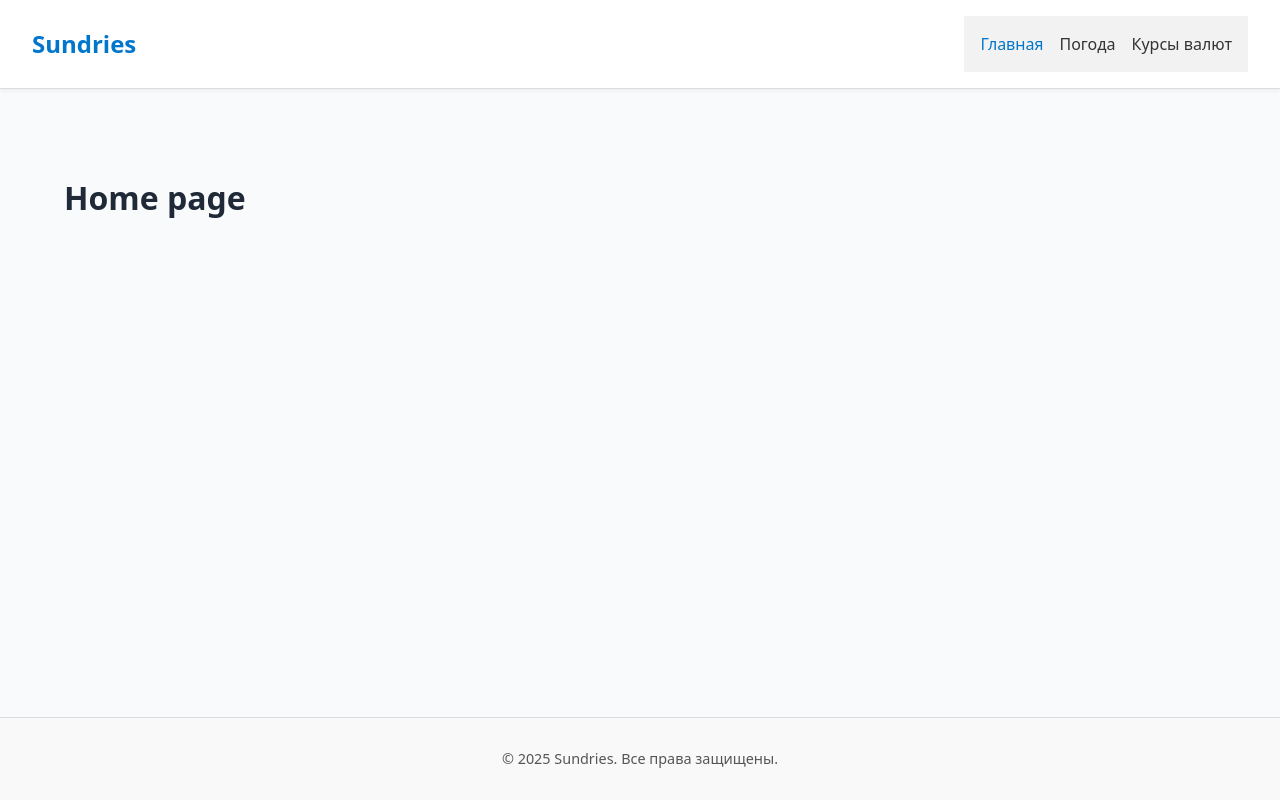
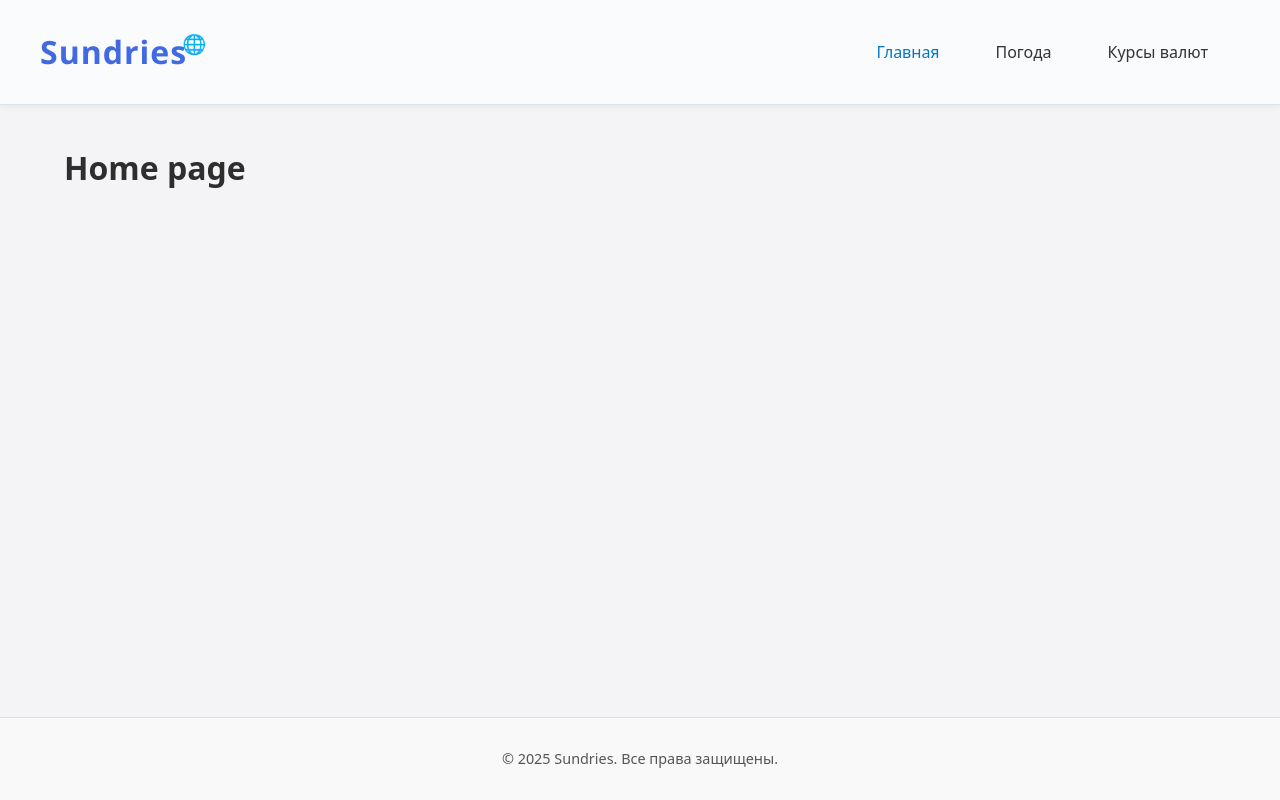
Before and after one commit to AlexandrMaspanov/sundries, a React (Vite) app: page / in a window 1280 px wide. Built offline with nearby package versions, Linux system fonts and the light colour scheme.

Commit message:
refactor header: updated header, logo, navbar, burger menu and styles

```diff
--- /dev/null
+++ b/src/components/burgermenu/BurgerMenu.jsx
@@ -0,0 +1,17 @@
+import styles from './BurgerMenu.module.css';
+
+const BurgerMenu = ({ isOpen, onClick }) => {
+    return (
+        <button
+            className={`${styles.burger} ${isOpen ? styles.open : ''}`}
+            onClick={onClick}
+            aria-label='Toggle menu'
+        >
+            <span className={styles.line} />
+            <span className={styles.line} />
+            <span className={styles.line} />
+        </button>
+    );
+}
+
+export default BurgerMenu;
--- /dev/null
+++ b/src/components/burgermenu/BurgerMenu.module.css
@@ -0,0 +1,38 @@
+.burger {
+    display: none;
+    flex-direction: column;
+    justify-content: space-between;
+    width: 1.5rem;
+    height: 1rem;
+    padding: 0;
+    background: none;
+    border: none;
+    cursor: pointer;
+}
+
+.burger .line {
+    width: 100%;
+    height: 0.2rem;
+    background-color: #1f2937;
+    border-radius: 0.2rem;
+    transition: all 0.3s ease;
+    transform-origin: center;
+}
+
+.burger.open .line:nth-child(1) {
+    transform: translateY(0.4rem) rotate(45deg);
+}
+
+.burger.open .line:nth-child(2) {
+    opacity: 0;
+}
+
+.burger.open .line:nth-child(3) {
+    transform: translateY(-0.4rem) rotate(-45deg) ;
+}
+
+@media (max-width: 768px) {
+    .burger {
+        display: flex;
+    }
+}
--- /dev/null
+++ b/src/components/logo/Logo.jsx
@@ -0,0 +1,12 @@
+import styles from './Logo.module.css';
+
+const Logo = () => {
+    return (
+        <div className={styles.logo}>
+            <h1>Sundries</h1>
+            <span role='img' aria-label='globe' className={styles.icon}>🌐</span>
+        </div>
+    );
+}
+
+export default Logo;
--- /dev/null
+++ b/src/components/logo/Logo.module.css
@@ -0,0 +1,33 @@
+.logo {
+    display: flex;
+    align-items: center;
+    gap: 0.5rem;
+    animation: fadeIn 0.8s ease forwards;
+    opacity: 0;
+}
+
+.logo h1 {
+    font-weight: bold;
+    color: #4169e1;
+    font-family: 'Segoe UI', Tahoma, Geneva, Verdana, sans-serif;
+    letter-spacing: 1px;
+    user-select: none;
+}
+
+.icon {
+    font-size: 1.2rem;
+    position: relative;
+    top: -0.5rem;
+    left: -0.8rem;
+}
+
+@keyframes fadeIn {
+    from {
+        transform: translateY(-10px);
+        opacity: 0;
+    }
+    to {
+        transform: translateY(0);
+        opacity: 1;
+    }
+}
--- a/src/components/navbar/Navbar.jsx
+++ b/src/components/navbar/Navbar.jsx
@@ -1,12 +1,14 @@
-import NavItem from './NavItem';
+import NavItem from './navitem/NavItem';
 import styles from './Navbar.module.css';
 
-const Navbar = () => {
+const Navbar = ({ isOpen, onCloseMenu }) => {
     return (
-        <nav className={styles.navbar}>
-            <NavItem to='/'>Главная</NavItem>
-            <NavItem to='/weather'>Погода</NavItem>
-            <NavItem to='/exchange-rates'>Курсы валют</NavItem>
+        <nav className={`${styles.navbar} ${isOpen ? styles.navbarOpen : ''}`}>
+            <ul className={styles.navbarLinks}>
+                <NavItem to='/' onClick={onCloseMenu}>Главная</NavItem>
+                <NavItem to='/weather' onClick={onCloseMenu}>Погода</NavItem>
+                <NavItem to='/exchange-rates' onClick={onCloseMenu}>Курсы валют</NavItem>
+            </ul>
         </nav>
     );
 }
--- a/src/components/navbar/Navbar.module.css
+++ b/src/components/navbar/Navbar.module.css
@@ -1,16 +1,51 @@
 .navbar {
-    display: flex;
-    gap: 1rem;
-    padding: 1rem;
-    background-color: #f2f2f2;
+    /* display: flex; */
+    /* position: relative; */
+    /* z-index: 1000; */
+    transition: opacity 0.5s ease, transform 0.5s ease;
 }
 
-.link {
-    text-decoration: none;
-    color: #333;
-    font-weight: 500;
+.navbarLinks {
+    display: flex;
+    gap: 1.5rem;
+    padding: 1rem;
+    list-style: none;
 }
 
-.link.active {
-    color: #0077cc;
+@media (max-width: 768px) {
+    .navbar {
+        /* display: none; */
+        flex-direction: column;
+        align-items: center;
+        position: absolute;
+        top: 100%;
+        left: 0;
+        right: 0;
+        padding: 1rem 0;
+        background-color: #f9fbfc;
+        border-top: 1px solid #dbe5ee;
+        border-radius: 0.75rem;
+        box-shadow: 0 4px 6px rgba(0, 0, 0, 0.1);
+        opacity: 0;
+        transform: translateY(-10px);
+        pointer-events: none;
+        z-index: 999;
+        /* transition: all 0.3s ease; */
+    }
+
+    .navbarOpen {
+        /* display: flex; */
+        opacity: 1;
+        transform: translateY(0);
+        pointer-events: auto;
+    }
+
+    /* .navbar.closed {
+        display: none;
+    } */
+
+    .navbarLinks {
+        flex-direction: column;
+        gap: 1rem;
+    }
 }
--- a/src/components/navbar/NavItem.jsx
+++ b/src/components/navbar/navitem/NavItem.jsx
@@ -1,11 +1,12 @@
 import { NavLink } from 'react-router-dom';
-import styles from './Navbar.module.css';
+import styles from './NavItem.module.css';
 
-const NavItem = ({ to, children }) => {
+const NavItem = ({ to, children, onClick }) => {
     return (
         <NavLink
             to={to}
             end={to === '/'}
+            onClick={onClick}
             className={({ isActive }) => `${styles.link} ${isActive ? styles.active : ''}`}
         >
             {children}
--- /dev/null
+++ b/src/components/navbar/navitem/NavItem.module.css
@@ -0,0 +1,18 @@
+.link {
+    padding: 0.5rem 1rem;
+    border-radius: 0.5rem;
+    font-weight: 500;
+    text-decoration: none;
+    color: #333;
+    transition: background-color 0.2s ease-in-out, color 0.2s;
+}
+
+.link:hover {
+    background-color: #e5f0ff;
+    color: #004a99;
+}
+
+.link.active {
+    color: #0077cc;
+    transition: color 0.3s ease;
+}
--- a/src/layout/RootLayout.module.css
+++ b/src/layout/RootLayout.module.css
@@ -6,5 +6,6 @@
 
 main {
     flex: 1;
+    margin-top: 5rem;
     padding: 2rem;
 }
--- a/src/layout/header/Header.jsx
+++ b/src/layout/header/Header.jsx
@@ -1,11 +1,28 @@
+import { useState } from 'react';
+import BurgerMenu from '../../components/burgermenu/BurgerMenu';
+import Logo from '../../components/logo/Logo';
 import Navbar from '../../components/navbar/Navbar';
 import styles from './Header.module.css';
 
 const Header = () => {
+    const [menuOpen, setMenuOpen] = useState(false);
+
+    const toggleMenu = () => setMenuOpen(prev => !prev);
+    const closeMenu = () => setMenuOpen(false);
+
     return (
         <header className={styles.header}>
-            <div className={styles.logo}>Sundries</div>
-            <Navbar />
+            <div className={styles.headerContainer}>
+                <Logo />
+                <Navbar isOpen={menuOpen} onCloseMenu={closeMenu} />
+                <BurgerMenu isOpen={menuOpen} onClick={toggleMenu} />
+            </div>
+            {menuOpen &&
+                <div
+                    className={styles.overlay}
+                    onClick={closeMenu}
+                />
+            }
         </header>
     );
 }
--- a/src/layout/header/Header.module.css
+++ b/src/layout/header/Header.module.css
@@ -1,15 +1,28 @@
 .header {
-    background-color: #ffffff;
-    border-bottom: 1px solid #ddd;
+    position: fixed;
+    top: 0;
+    width: 100%;
     padding: 1rem 2rem;
-    box-shadow: 0 2px 4px rgba(0, 0, 0, 0.05);
+    border-bottom: 1px solid #dbe5ee;
+    background-color: #f9fbfc;
+    box-shadow: 0 2px 6px rgba(0, 0, 0, 0.05);
+    z-index: 1001;
+}
+
+.headerContainer {
     display: flex;
     justify-content: space-between;
     align-items: center;
+    max-width: 1200px;
+    margin: 0 auto;
 }
 
-.logo {
-    font-size: 1.5rem;
-    font-weight: bold;
-    color: #0077cc;
+.overlay {
+    position: fixed;
+    top: 5rem;
+    left: 0;
+    width: 100vw;
+    height: 100vh;
+    background-color: rgba(0, 0, 0, 0.5);
+    z-index: 900;
 }
--- a/src/styles/global.css
+++ b/src/styles/global.css
@@ -12,9 +12,32 @@ body {
     padding: 0;
     font-family: system-ui, sans-serif;
     line-height: 1.5;
+    background-color: #f9fafb;
+    background-color: #f4f4f6;
     color: #1f2937;
-    background-color: #f9fafb;
+    color: #2e2e2e;
 }
+
+h1, h2, h3,
+h4, h5, h6,
+ul, li {
+    margin: 0;
+    padding: 0;
+}
+
+/* button {
+    padding: 0.5rem 1rem;
+    border: none;
+    border-radius: 0.5rem;
+    background-color: #3b82f6;
+    color: #ffffff;
+    font-weight: 500;
+    transition: background-color 0.2s ease-in-out;
+}
+
+button:hover {
+    background-color: #2563eb;
+} */
 
 @media (max-width: 600px) {
     html {
```
